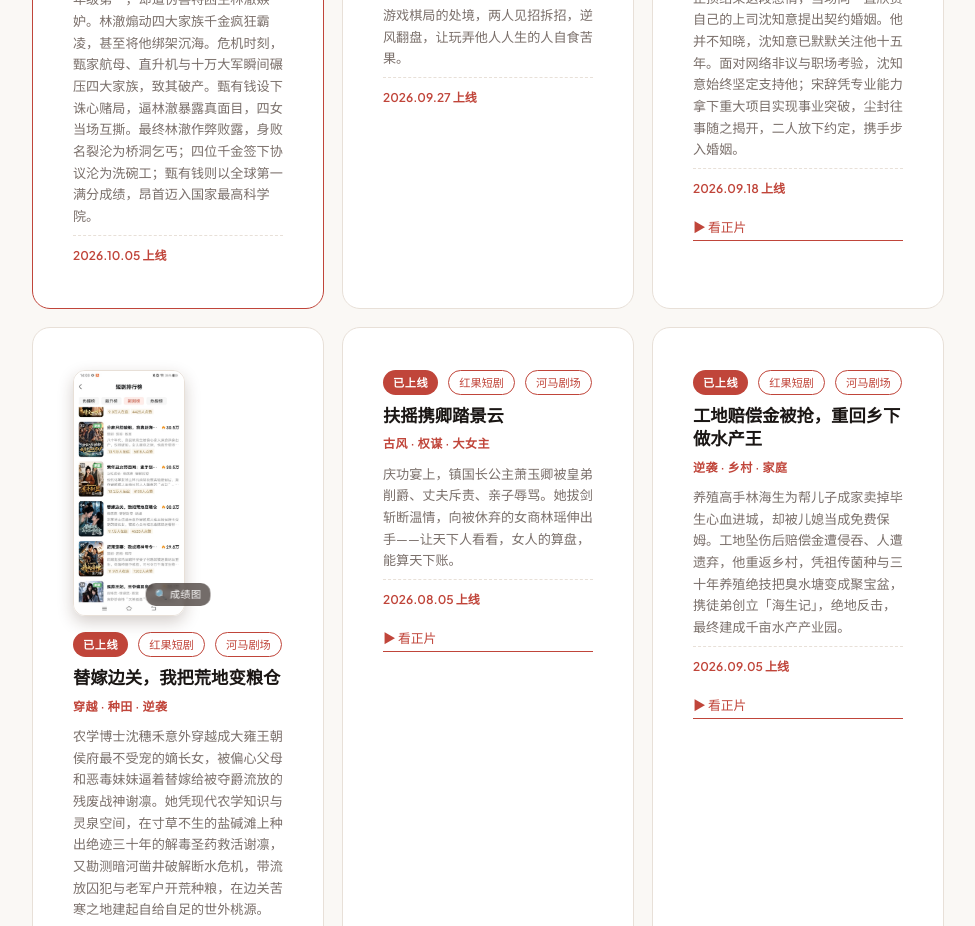
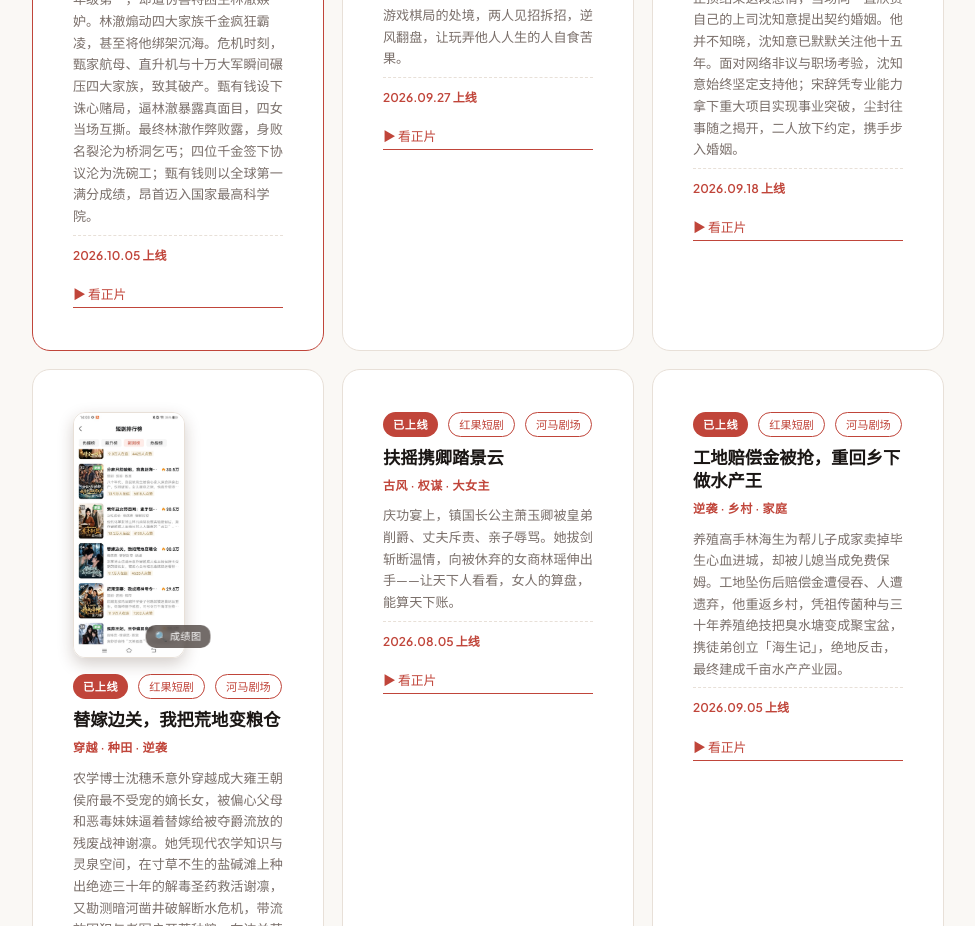
Before and after one commit to DreamHe-ai/hemenghan-portfolio, a React (Vite) app: page / in a window 1280 px wide. Shown: the part 3760-4686 px from the top of the page, without its empty margins (152-1127 px from the left). Built offline with nearby package versions, Linux system fonts and the light colour scheme; a web font is replaced by a local one.

Commit message:
Add watch links for xueba and chuanyue dramas

```diff
--- a/src/content.ts
+++ b/src/content.ts
@@ -87,7 +87,6 @@ export const SITE = {
     paras: [
 
       '本科期间积累了互联网大厂、4A 广告公司、央企出版社、AI 大模型独角兽的多元经历，主攻内容营销与数据增长的交叉地带。',
-
       '如今在短剧公司做全职编剧，已产出 15 本完整剧本、7 部上线、8 部在制作或排期。同时我把整套创作流程用 AI 自动化——搭了一条「AI 编剧工厂」，两三天出一本剧本。',
 
     ],
@@ -99,11 +98,8 @@ export const SITE = {
     experience: [
 
       { org: '点众科技', role: '编剧（全职）' },
-
       { org: '小米', role: 'SEO 实习生', note: '北京' },
-
       { org: '中信出版集团', role: '营销编辑实习生', note: '北京' },
-
       { org: '蓝色光标', role: 'AE 公关实习生', note: '北京' },
 
     ],
@@ -125,9 +121,7 @@ export const SITE = {
     agents: [
 
       { id: 'Director', name: '总监 Agent', desc: '统筹与派单中枢。拆解任务、控制节奏、决定下一步交给谁。', duty: '派单 · 拆解 · 控节奏', taboo: '不亲自写，也不亲自审' },
-
       { id: 'Writer', name: '编剧 Agent', desc: '纯执行写作单元。只按策划案与集纲输出正文，不做自我评判。', duty: '只写，不评审', taboo: '不允许自己改方向' },
-
       { id: 'Editor', name: '主编 Agent', desc: '独立审阅单元。卡住每一道关口，对漂移和注水直接打回。', duty: '只审，不代写', taboo: '不参与生成，保持制衡' },
 
     ],
@@ -135,21 +129,13 @@ export const SITE = {
     sop: [
 
       { t: '出策划案', review: false },
-
       { t: '主编审', review: true },
-
       { t: 'AI 写一卡', review: false },
-
       { t: '主编审', review: true },
-
       { t: '后 40 集大纲', review: false },
-
       { t: '分阶段审', review: true },
-
       { t: '阶段集纲', review: false },
-
       { t: '生成正文', review: false },
-
       { t: '主编终审', review: true },
 
     ],
@@ -159,19 +145,12 @@ export const SITE = {
     bible: {
 
       title: 'Control Bible · 控制圣经',
-
       desc: '整部剧的唯一事实源。所有 Agent 在动笔前先读它，写完后对照它校验，防止 50 集长线漂移。',
-
       items: [
-
         '人物小传与人设边界锁定',
-
         '世界观、时间线、伏笔回收表',
-
         '以「卡」为故事阶段：一卡 → 五卡',
-
         '每部 50 集，付费卡点固定第 6–8 集',
-
       ],
 
     },
@@ -179,15 +158,10 @@ export const SITE = {
     stackChips: [
 
       { t: 'WorkBuddy + DeepSeek API', hl: true },
-
       { t: 'Claude · 拆解素材' },
-
       { t: 'Coze 智能体' },
-
       { t: 'Excel 素材库' },
-
       { t: 'Word 供 AI 调用' },
-
       { t: '扒片 Agent' },
 
     ],
@@ -217,156 +191,83 @@ export const SITE = {
         episodes: '50 集',
         paywall: '第 6–8 集',
         release: '2026.10.05',
+        link: 'https://v.douyin.com/Q3hEX7j-Xwk/',
         featured: true,
       },
-
       {
-
         status: '已上线',
-
         platform: ['红果短剧', '河马剧场'],
-
         title: '穿越女用我身体玩攻略游戏后悔了',
-
         shot: '/shots/chuanyue2.jpg',
-
         genre: '奇幻 · 灵魂互换 · 逆风翻盘',
-
         logline: '沈府二小姐沈知橦因每月十五与现代白领苏梦瑶互换身体，被迫承受未婚先孕等古代烂摊子。面对被当作攻略游戏棋局的处境，两人见招拆招，逆风翻盘，让玩弄他人人生的人自食苦果。',
-
         episodes: '50 集',
-
         paywall: '第 6–8 集',
-
         release: '2026.09.27',
-
-
+        link: 'https://novelquickapp.com/hongguo/ug/pages/video-detail-share?zlink=https%3A%2F%2Fapplink.novelquickapp.com%2FdVu4P%3FschemeParams%3D%257B%2522video_series_id%2522%253A%2522%2522%252C%2522vs_id_type%2522%253A%25221%2522%252C%2522source%2522%253A%25228%2522%252C%2522module_name%2522%253A%2522share%2522%252C%2522video_id%2522%253A%25227688293924862954558%2522%257D&gd_label=click_schema_lhft_share_novelread_android&share_type=1&landing_source=share&genre=205&use_open_launch_app_novel=1&share_channel=wechat&source_channel=wechat&entrance=video_detail_share_button',
       },
-
       {
-
         status: '已上线',
-
         platform: ['红果短剧', '河马剧场'],
-
         title: '新娘变猴子，我改娶女上司',
-
         shot: '/shots/monkey.jpg',
-
         genre: '都市 · 逆袭 · 婚姻',
-
         logline: '婚礼前夕，宋辞收到未婚妻李千雪与他人出游的影像——这已是对方第四次延后婚期，周遭流言不断。他冷静止损结束这段感情，当场向一直欣赏自己的上司沈知意提出契约婚姻。他并不知晓，沈知意已默默关注他十五年。面对网络非议与职场考验，沈知意始终坚定支持他；宋辞凭专业能力拿下重大项目实现事业突破，尘封往事随之揭开，二人放下约定，携手步入婚姻。',
-
         episodes: '50 集',
-
         paywall: '第 6–8 集',
-
         release: '2026.09.18',
-
         link: 'https://v.douyin.com/2vVSP4LNp3M/',
-
       },
-
       {
-
         status: '已上线',
-
         platform: ['红果短剧', '河马剧场'],
-
         title: '替嫁边关，我把荒地变粮仓',
-
         shot: '/shots/tijia.jpg',
-
         genre: '穿越 · 种田 · 逆袭',
-
         logline: '农学博士沈穗禾意外穿越成大雍王朝侯府最不受宠的嫡长女，被偏心父母和恶毒妹妹逼着替嫁给被夺爵流放的残废战神谢凛。她凭现代农学知识与灵泉空间，在寸草不生的盐碱滩上种出绝迹三十年的解毒圣药救活谢凛，又勘测暗河凿井破解断水危机，带流放囚犯与老军户开荒种粮，在边关苦寒之地建起自给自足的世外桃源。',
-
         episodes: '50 集',
-
         paywall: '第 6–8 集',
-
         release: '2026.09.12',
-
         link: 'https://v.douyin.com/7YN7Yb3W3tk/',
-
       },
-
       {
-
         status: '已上线',
-
         platform: ['红果短剧', '河马剧场'],
-
         title: '扶摇携卿踏景云',
-
         genre: '古风 · 权谋 · 大女主',
-
         logline: '庆功宴上，镇国长公主萧玉卿被皇弟削爵、丈夫斥责、亲子辱骂。她拔剑斩断温情，向被休弃的女商林瑶伸出手——让天下人看看，女人的算盘，能算天下账。',
-
         episodes: '50 集',
-
         paywall: '第 6–8 集',
-
         release: '2026.08.05',
-
         link: 'https://v.douyin.com/JX4tAxLxChY/',
-
       },
-
       {
-
         status: '已上线',
-
         platform: ['红果短剧', '河马剧场'],
-
         title: '工地赔偿金被抢，重回乡下做水产王',
-
         genre: '逆袭 · 乡村 · 家庭',
-
         logline: '养殖高手林海生为帮儿子成家卖掉毕生心血进城，却被儿媳当成免费保姆。工地坠伤后赔偿金遭侵吞、人遭遗弃，他重返乡村，凭祖传菌种与三十年养殖绝技把臭水塘变成聚宝盆，携徒弟创立「海生记」，绝地反击，最终建成千亩水产产业园。',
-
         episodes: '50 集',
-
         paywall: '第 6–8 集',
-
         release: '2026.09.05',
-
         link: 'https://v.douyin.com/I__oyPT74DY/',
-
       },
-
       {
-
         status: '已上线',
-
         platform: ['红果短剧', '河马剧场'],
-
         title: '纨绔逆乾坤',
-
         shot: '/shots/wnk.jpg',
-
         genre: '穿越 · 美食商战 · 逆袭',
-
         logline: '商业大亨一朝穿越成落魄纨绔，凭一手八宝酱绝艺白手起家，把小酱菜做出大生意，逆袭打造江南商业帝国。',
-
         episodes: '50 集',
-
         paywall: '第 6–8 集',
-
         release: '2026.09.11',
-
         link: 'https://v.douyin.com/V44RpSQ6puE/',
-
       },
-
       { todo: true, status: '制作中', title: '剧名待补充', genre: '题材待补充', logline: '一句话梗概待补充', episodes: '50 集', paywall: '第 6–8 集' },
-
       { todo: true, status: '制作中', title: '剧名待补充', genre: '题材待补充', logline: '一句话梗概待补充', episodes: '50 集', paywall: '第 6–8 集' },
-
       { todo: true, status: '排期中', title: '剧名待补充', genre: '题材待补充', logline: '一句话梗概待补充', episodes: '50 集', paywall: '第 6–8 集' },
-
       { todo: true, status: '排期中', title: '剧名待补充', genre: '题材待补充', logline: '一句话梗概待补充', episodes: '50 集', paywall: '第 6–8 集' },
-
       { todo: true, status: '排期中', title: '剧名待补充', genre: '题材待补充', logline: '一句话梗概待补充', episodes: '50 集', paywall: '第 6–8 集' },
 
     ] as DramaItem[],
@@ -376,31 +277,18 @@ export const SITE = {
     overseas: {
 
       eyebrow: 'Overseas · 海外短剧',
-
       heading: '把中国叙事方法带去海外市场',
-
       desc: '面向海外市场的原创短剧剧本，本地化叙事 × 本土付费习惯。',
-
       items: [
-
         {
-
           todo: true,
-
           status: '待补充',
-
           title: '剧名待补充',
-
           genre: '题材待补充',
-
           logline: '一句话梗概待补充：海外那部剧的市场、题材、集数、进展。',
-
           market: '目标市场待补充',
-
           episodes: '集数待补充',
-
         },
-
       ],
 
     },
@@ -422,25 +310,15 @@ export const SITE = {
     items: [
 
       {
-
         status: 'Playable · 可试玩',
-
         title: '皇弟为穿越女折辱我？我联手情敌夺皇位',
-
         subtitle: '古风 · 大周 · 女性称帝',
-
         logline: '庆功宴上，镇国长公主萧玉卿被皇弟削爵、丈夫斥责、亲子辱骂。她拔剑斩断温情，联手穿越女商与蒙冤才女，一步一步走上那把龙椅。',
-
         role: '编剧 · 互动叙事架构',
-
         branches: '4 核心分支 + 8 路径分支 + 12 风味分支',
-
         nodes: '8 个互动节点',
-
         endings: '4 结局 + 1 失败结局',
-
         demo: '/demo/interactive-video.html',
-
       },
 
     ],
@@ -460,43 +338,24 @@ export const SITE = {
     items: [
 
       {
-
         emoji: '🫧',
-
         name: '墨水荷包蛋',
-
         nickname: '成长号',
-
         desc: '小镇女孩的北漂故事 / 大学生福利 / 实习干货 / 挑战杯 / 校招经验',
-
         tags: ['成长叙事', '信息差', '实用工具感'],
-
         color: '#c0453a',
-
         bg: 'linear-gradient(135deg, #fff5f3 0%, #fde8e6 100%)',
-
         link: 'https://www.xiaohongshu.com/user/profile/566d06ebb8c8b433dd2ddc01',
-
       },
-
       {
-
         emoji: '🍧',
-
         name: '小浛游玩日记',
-
         nickname: '旅游号',
-
         desc: '北京周边游 / 小众胡同 / 集市灯光节 / 看剧 repo / 旅行攻略',
-
         tags: ['情绪入口', '悬念钩子', '工具感强'],
-
         color: '#2a7a5e',
-
         bg: 'linear-gradient(135deg, #f0faf6 0%, #d8f0e6 100%)',
-
         link: 'https://www.xiaohongshu.com/user/profile/5d03b83c000000001000c3d6',
-
       },
 
     ],
@@ -516,39 +375,22 @@ export const SITE = {
     items: [
 
       {
-
         badge: '在线运行中',
-
         title: '话术工厂',
-
         desc: 'AI 驱动的文案生成工具，基于 MiniMax 大模型，支持多场景话术批量生产',
-
         tag: 'Vibe Coding · AI',
-
         link: 'https://87xiy3f9qrul.space.minimaxi.com',
-
         btn: '去看看 ↗',
-
         code: '// 正在用 AI 造梦\nconst dream = "话术工厂"\ngenerate({ topic })\n  -> "批量话术"',
-
       },
-
       {
-
         badge: '在线工具',
-
         title: '旅游攻略生成器',
-
         desc: '根据目的地、出行天数、预算，AI 自动生成专属旅游行程规划，支持多城市比较与一键导出',
-
         tag: 'AI · Vibe Coding',
-
         link: 'https://ncngkpmlwpsr.aiforce.cloud/spark/faas/app_4jxceyqcbkesh',
-
         btn: '去体验 ↗',
-
         code: '// AI 帮你做旅行规划\ntrip = generate_travel_plan(\n  destination="北京",\n  days=3,\n  budget="1000元"\n)',
-
       },
 
     ],
@@ -556,51 +398,28 @@ export const SITE = {
     works: [
 
       {
-
         title: '美国区 TikTok TAP',
-
         subtitle: '海外 & 国内社媒运营',
-
         desc: '负责商家与美区 TikTok 达人 KOL/KOC 的 Affiliate 联盟全链路合作，设计「固定坑位费 + CPS 分佣」佣金结构，推动达人短视频挂车 Campaign 落地。',
-
         highlights: [
-
           '建立达人分级体系（S/A/B 级），月均筛选合作 50+ 达人',
-
           '某家居单品周销量提升 200%',
-
         ],
-
         stats: [{ n: '50+', l: '合作达人' }, { n: '200%', l: '销量提升' }],
-
         tags: ['TikTok', '达人运营', 'Affiliate 营销', '数据分析'],
-
       },
-
       {
-
         title: '海外 AI 陪伴项目',
-
         subtitle: '内容运营 & 海外达人运营',
-
         desc: '利用 Vidu 生动图、Midjourney 文生图和 ChatGPT 辅助创造智能体（AI 虚拟伴侣），推动用户增长和留存提升。',
-
         highlights: [
-
           '创造智能体 500+，用户使用量超 10w',
-
           '推动用户日均互动频次提升 30%，30 日留存率提高 20%',
-
           '部署模型分析竞品搜索词库，挖掘长尾情感需求关键词 380+',
-
         ],
-
         stats: [{ n: '500+', l: '智能体' }, { n: '10w+', l: '使用量' }, { n: '20%', l: '留存提升' }],
-
         tags: ['AI 产品', 'AIGC', '内容运营', '用户增长'],
-
         screenshot: '/ai-companion.png',
-
       },
 
     ],
@@ -618,11 +437,8 @@ export const SITE = {
     links: [
 
       { label: '小红书', href: 'https://www.xiaohongshu.com/user/profile/566d06ebb8c8b433dd2ddc01', icon: '△' },
-
       { label: '简历 PDF', href: '/resume.pdf', icon: '◎' },
-
       { label: 'GitHub', href: 'https://github.com/DreamHe-ai', icon: '◇' },
-
       { label: '邮件', href: 'mailto:hemenghan227@163.com', icon: '○' },
 
     ],
```
